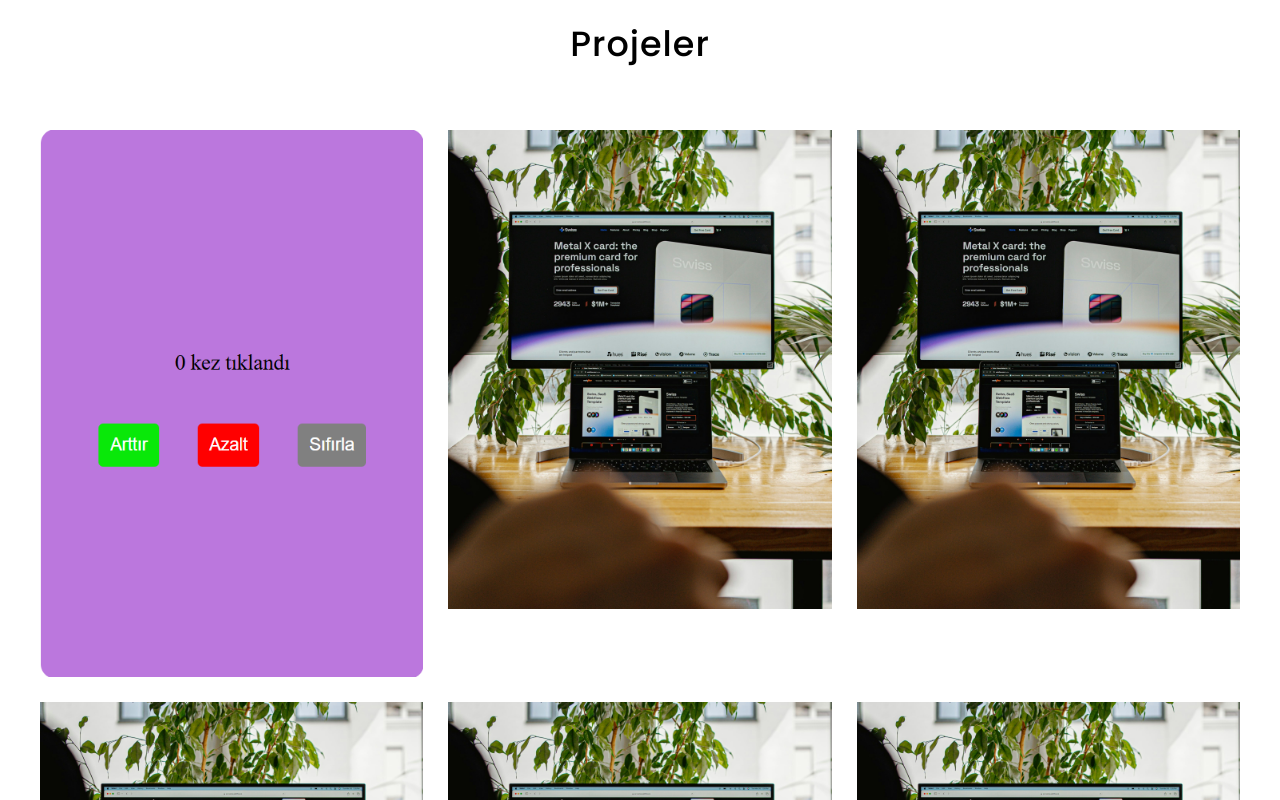
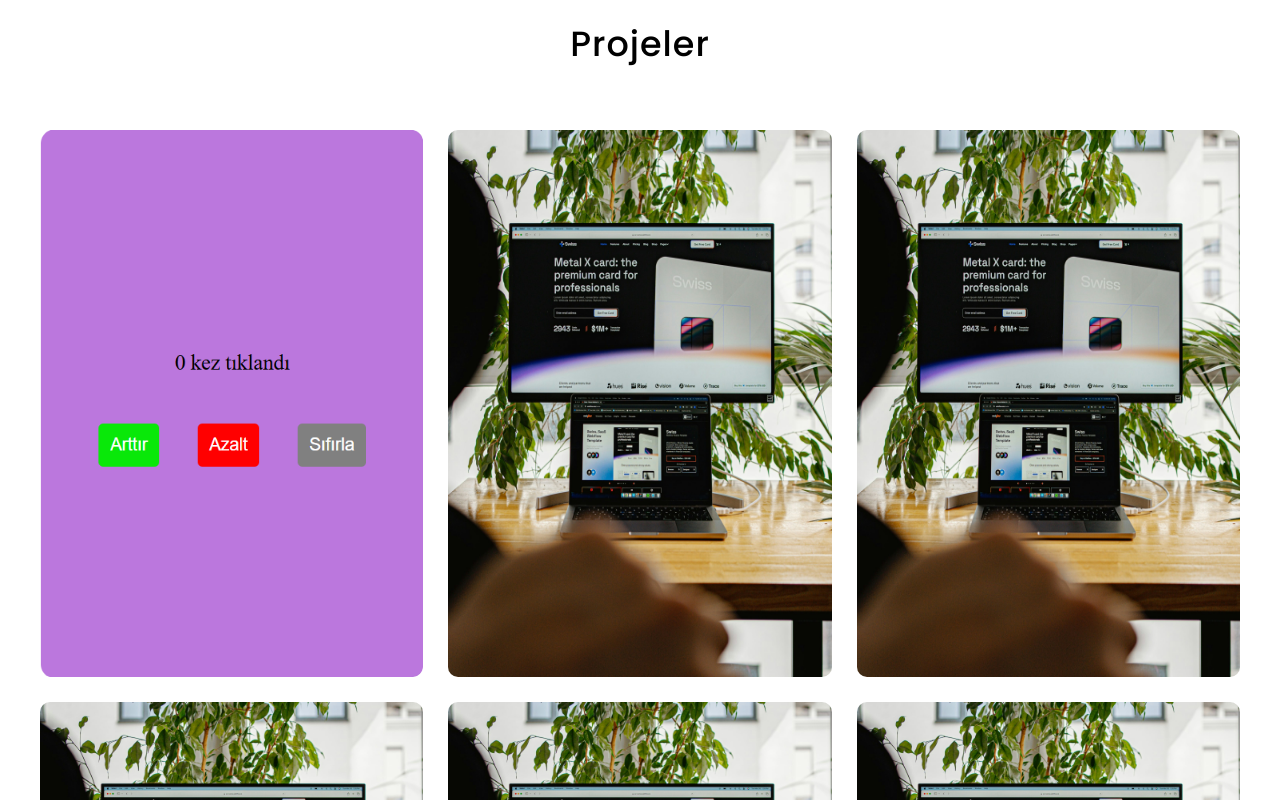
Before and after one commit to asimozcann/portfolio-site, a plain HTML site: page index.html in a window 1280 px wide. Shown: the part 1660-2460 px from the top of the page. Drawn offline with nearby package versions, Linux system fonts and the light colour scheme.

Commit message:
Resimlere height ve radius özelliği eklendi.

```diff
--- a/style.css
+++ b/style.css
@@ -190,11 +190,13 @@ nav a:hover {
 .card {
   position: relative;
   overflow: hidden;
+  border-radius: 10px;
 }
 
 .card img {
   position: relative;
   width: 100%;
+  height: 100%;
   transition: transform 0.3s ease;
   display: block;
   z-index: 1;
```
